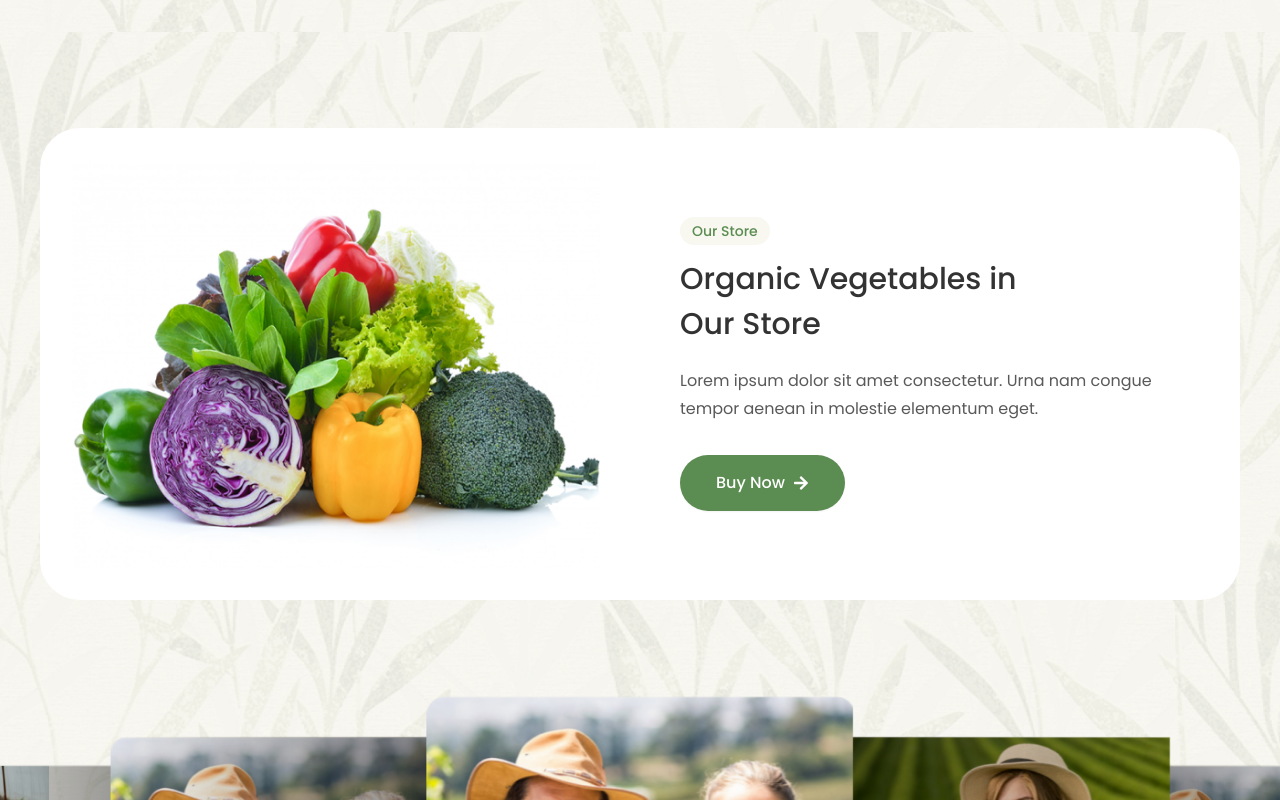
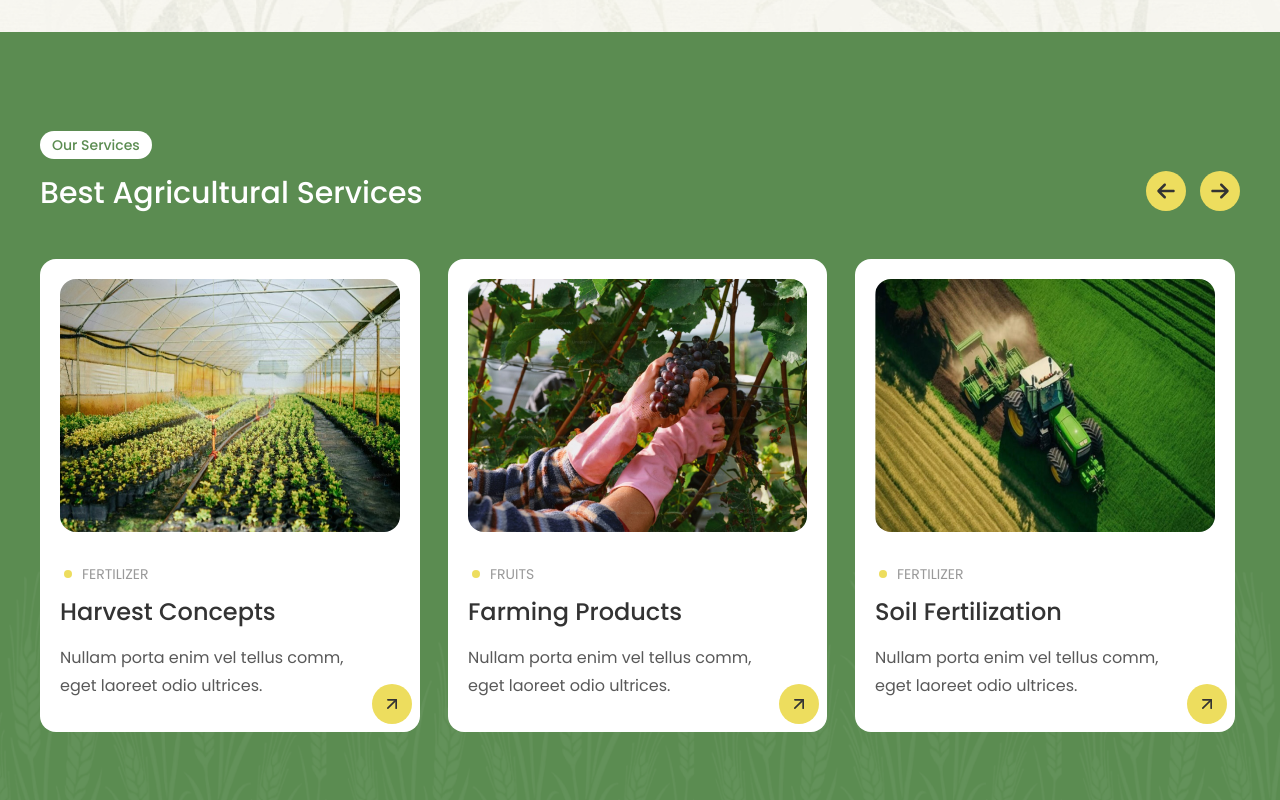
Before and after one commit to shihab01118/AgroFirm-Frontend, a React (Vite) app: page / in a window 1280 px wide. Shown: the part 1720-2520 px from the top of the page. Built offline with nearby package versions, Linux system fonts and the light colour scheme.

Commit message:
services section added

```diff
--- /dev/null
+++ b/src/components/Home/Services.jsx
@@ -0,0 +1,171 @@
+import { useEffect, useState } from "react";
+
+// components
+import IconButton from "../shared/IconButton/IconButton";
+
+// icons
+import { FaArrowRight, FaArrowLeft } from "react-icons/fa6";
+import { GoDotFill } from "react-icons/go";
+import { FiArrowUpRight } from "react-icons/fi";
+
+// images
+import ServicesBG from "../../assets/images/ServicesBG.png";
+import Service1 from "../../assets/images/Card1.png";
+import Service2 from "../../assets/images/Card2.png";
+import Service3 from "../../assets/images/Card3.png";
+
+const Services = () => {
+  const [currentIndex, setCurrentIndex] = useState(0);
+  const [cardsToShow, setCardsToShow] = useState(3);
+
+  // Handle window resize for responsiveness
+  useEffect(() => {
+    const handleResize = () => {
+      if (window.innerWidth <= 768) {
+        setCardsToShow(1); // Small screen
+      } else {
+        setCardsToShow(3); // Large screen
+      }
+    };
+
+    window.addEventListener("resize", handleResize);
+    handleResize(); // Call it once to set the initial state
+    return () => window.removeEventListener("resize", handleResize);
+  }, []);
+
+  const isLeftDisabled = currentIndex === 0;
+  const isRightDisabled = currentIndex >= cards.length - cardsToShow;
+
+  const handleLeftClick = () => {
+    if (!isLeftDisabled) {
+      setCurrentIndex(currentIndex - 1);
+    }
+  };
+
+  const handleRightClick = () => {
+    if (!isRightDisabled) {
+      setCurrentIndex(currentIndex + 1);
+    }
+  };
+
+  return (
+    <section
+      className="bg-center bg-cover bg-no-repeat min-h-screen py-24 flex items-center justify-center"
+      style={{ backgroundImage: `url(${ServicesBG})` }}
+    >
+      <div className="max-w-[1200px] w-full lg:mx-auto mx-4">
+        <div className="mb-12 flex justify-between">
+          <div>
+            <p className="text-primary bg-white px-3 py-1 rounded-full w-fit text-sm font-medium mb-4">
+              Our Services
+            </p>
+            <h3 className="text-white font-medium text-3xl">
+              Best Agricultural Services
+            </h3>
+          </div>
+          <div className="flex gap-3.5 mt-auto">
+            <IconButton Icon={FaArrowLeft} small />
+            <IconButton Icon={FaArrowRight} small />
+          </div>
+        </div>
+
+        {/* services cards */}
+        <div className="flex overflow-hidden w-full">
+          <div
+            className="flex transition-transform duration-300 ease-in-out gap-7 w-full"
+            style={{
+              transform: `translateX(-${(currentIndex / cardsToShow) * 100}%)`,
+            }}
+          >
+            {cards
+              .slice(currentIndex, currentIndex + cardsToShow)
+              .map((card, index) => (
+                <div
+                  key={index}
+                  className={`flex-none p-5 pb-8 w-fit bg-white rounded-2xl relative`}
+                >
+                  <img
+                    src={card.image}
+                    alt="image"
+                    className="rounded-2xl mb-8"
+                  />
+                  <div className="flex gap-1.5 items-center mb-3">
+                    <GoDotFill className="text-secondary" />
+                    <span className="uppercase text-sm text-[#999999]">
+                      {card.category.toString()}
+                    </span>
+                  </div>
+                  <h3 className="text-title font-medium text-2xl mb-4">
+                    {card.title}
+                  </h3>
+                  <p className="text-body leading-7 max-w-[300px]">{card.description}</p>
+                  <div className="absolute bottom-2 right-2">
+                    <IconButton Icon={FiArrowUpRight} small />
+                  </div>
+                </div>
+              ))}
+          </div>
+        </div>
+      </div>
+    </section>
+  );
+};
+
+export default Services;
+
+const cards = [
+  {
+    id: 1,
+    category: "Fertilizer",
+    title: "Harvest Concepts",
+    description:
+      "Nullam porta enim vel tellus comm, eget laoreet odio ultrices.",
+    image: Service1,
+    link: "#"
+  },
+  {
+    id: 2,
+    category: "Fruits",
+    title: "Farming Products",
+    description:
+      "Nullam porta enim vel tellus comm, eget laoreet odio ultrices.",
+    image: Service2,
+    link: "#"
+  },
+  {
+    id: 3,
+    category: "Fertilizer",
+    title: "Soil Fertilization",
+    description:
+      "Nullam porta enim vel tellus comm, eget laoreet odio ultrices.",
+    image: Service3,
+    link: "#"
+  },
+  {
+    id: 4,
+    category: "Fruits",
+    title: "Farming Products",
+    description:
+      "Nullam porta enim vel tellus comm, eget laoreet odio ultrices.",
+    image: Service2,
+    link: "#"
+  },
+  {
+    id: 5,
+    category: "Fertilizer",
+    title: "Harvest Concepts",
+    description:
+      "Nullam porta enim vel tellus comm, eget laoreet odio ultrices.",
+    image: Service1,
+    link: "#"
+  },
+  {
+    id: 6,
+    category: "Fruits",
+    title: "Farming Products",
+    description:
+      "Nullam porta enim vel tellus comm, eget laoreet odio ultrices.",
+    image: Service2,
+    link: "#"
+  },
+];
--- a/src/components/Home/Store.jsx
+++ b/src/components/Home/Store.jsx
@@ -1,5 +1,5 @@
 import { Swiper, SwiperSlide } from "swiper/react";
-import { EffectCoverflow, Pagination } from "swiper/modules";
+import { EffectCoverflow, Pagination, Autoplay } from "swiper/modules";
 
 // images
 import StoreBg from "../../assets/images/StoreBG.png";
@@ -58,10 +58,9 @@ const Store = () => {
             stretch: 0,
             depth: 100,
             modifier: 2.5,
-            // slideShadows: true,
           }}
           pagination={{ clickable: true }}
-          modules={[EffectCoverflow, Pagination]}
+          modules={[EffectCoverflow, Pagination, Autoplay]}
           className="mySwiper w-full"
         >
           <SwiperSlide>
--- a/src/pages/Home/Home.jsx
+++ b/src/pages/Home/Home.jsx
@@ -1,5 +1,6 @@
 import Banner from "../../components/Home/Banner";
 import FreeQuote from "../../components/Home/FreeQuote";
+import Services from "../../components/Home/Services";
 import Store from "../../components/Home/Store";
 import WhoWeAre from "../../components/Home/WhoWeAre";
 
@@ -8,6 +9,7 @@ const Home = () => {
     <>
       <Banner />
       <WhoWeAre />
+      <Services />
       <Store />
       <FreeQuote />
     </>
```
